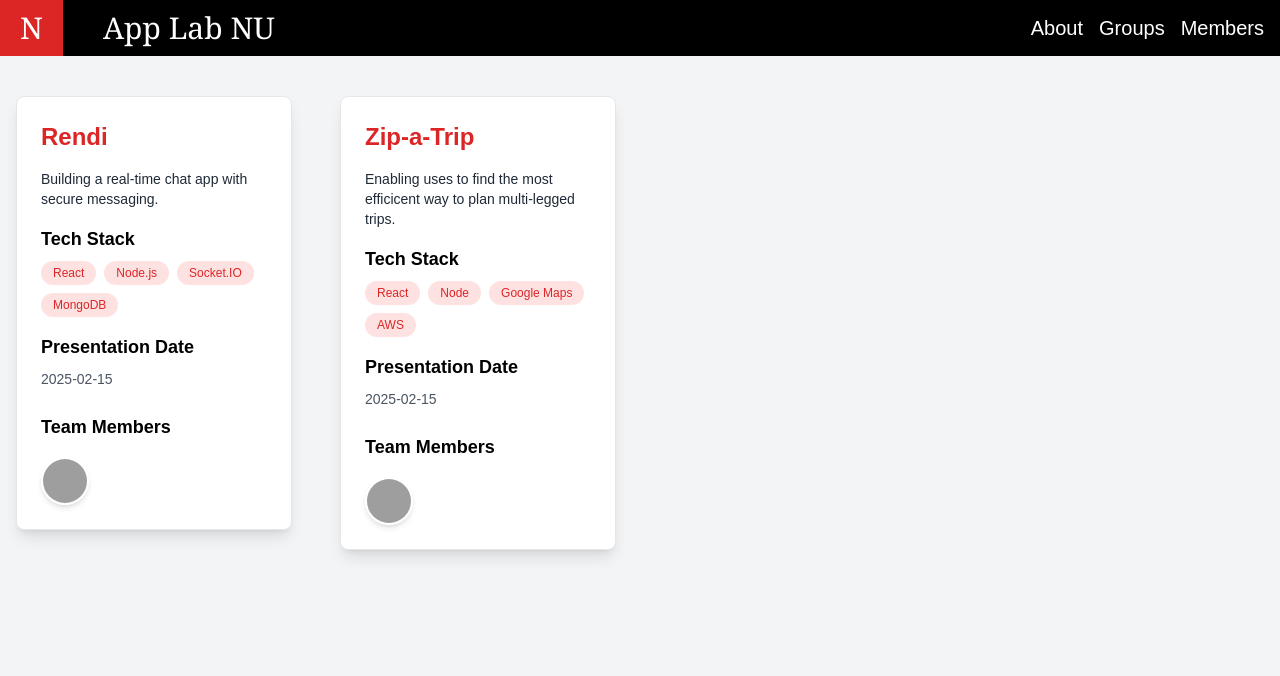
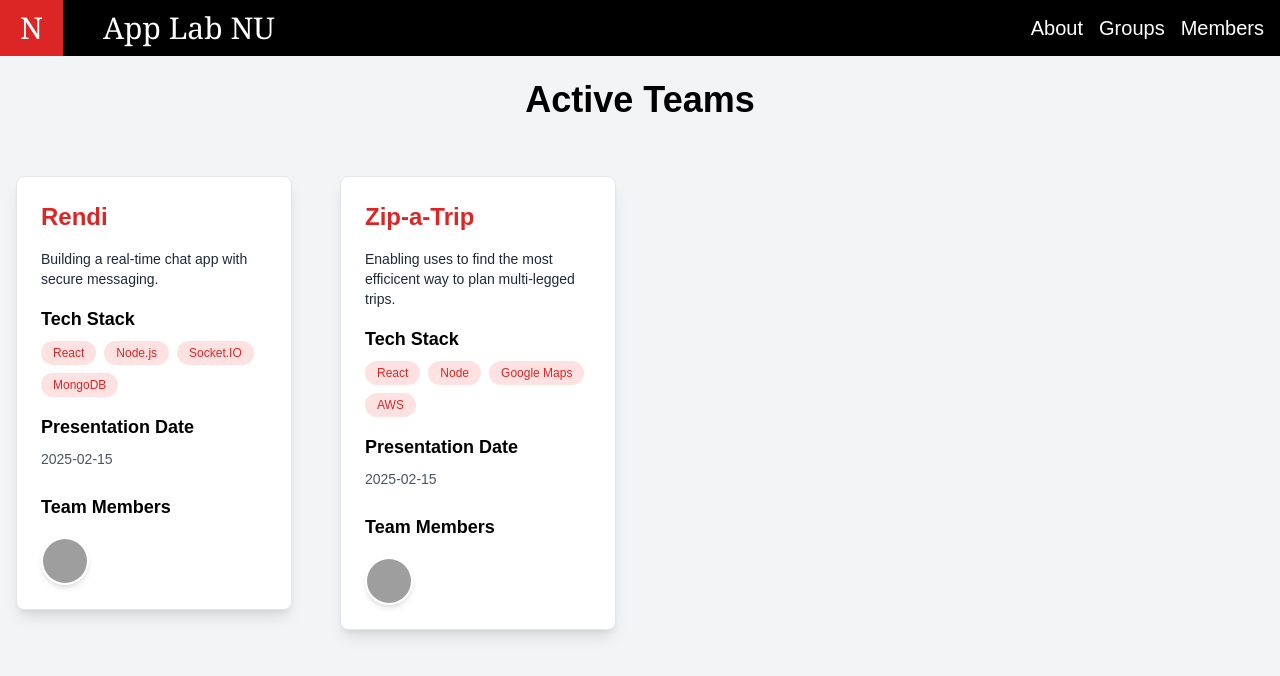
Before and after one commit to JuanJFreydell/app-labs-nu, a Next.js app: page /teams in a window 1280 px wide. Shown: the top 676 px of the page. Built offline with nearby package versions, Linux system fonts and the light colour scheme; grey boxes are pictures that could not be loaded.

Commit message:
fixing the padding on the teams page so that the title is visible

```diff
--- a/app/teams/page.tsx
+++ b/app/teams/page.tsx
@@ -6,7 +6,7 @@ const TeamsList: React.FC = () => {
   return (
     <div className="bg-gray-100 min-h-screen">
       {/* Title */}
-      <h1 className="text-4xl font-bold text-black mb-10 text-center">
+      <h1 className="pt-20 text-4xl font-bold text-black mb-10 text-center">
         Active Teams
       </h1>
 
```
